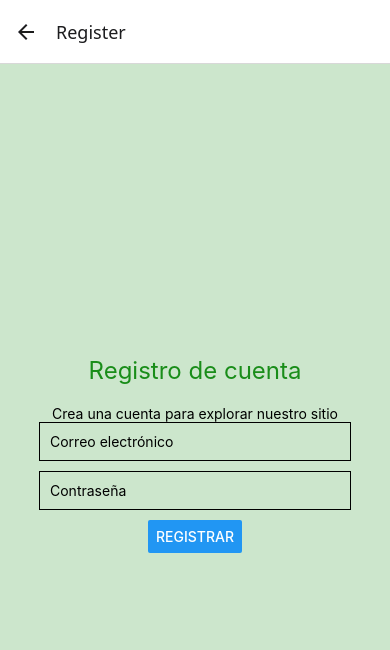
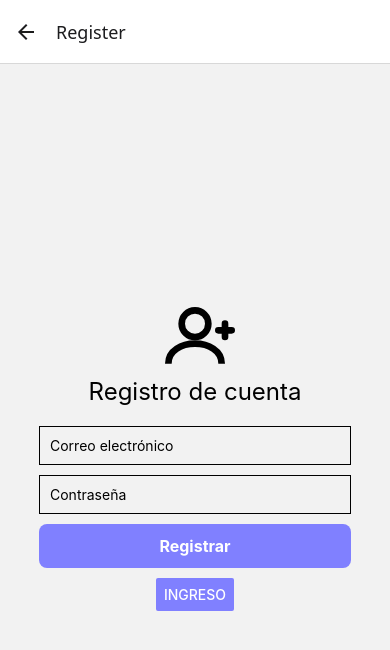
Before and after one commit to carol-puentes/Login-Register, a React Native app: screen /Register in a window 390 px wide. Shown: the top 650 px of the page. Built offline with nearby package versions, Linux system fonts and the light colour scheme; no server answers.

Commit message:
Interfaz register

```diff
--- a/Screens/RegisterScreen.js
+++ b/Screens/RegisterScreen.js
@@ -1,10 +1,93 @@
 import React, { useState } from "react";
-import { View, Text, TextInput, Button, StyleSheet } from "react-native";
+import {
+  View,
+  Text,
+  TextInput,
+  TouchableOpacity,
+  Button,
+  StyleSheet,
+  Dimensions,
+} from "react-native";
 import { auth } from "../firebaseConfig";
 import { createUserWithEmailAndPassword } from "firebase/auth";
 import Toast from "react-native-toast-message"; // Importa Toast
+import Svg, {
+  Path,
+  Defs,
+  LinearGradient,
+  Stop,
+  Circle,
+} from "react-native-svg";
 
-export default function RegisterScreen() {
+// Componente para el efecto de marco con degradado
+const DynamicIslandBackground = () => {
+  const { width } = Dimensions.get("window");
+
+  return (
+    <>
+      <View
+        style={{ position: "absolute", top: 0, left: 0, width, height: 250 }}
+      >
+        <Svg width={width} height={250} viewBox={`0 0 ${width} 250`}>
+          <Defs>
+            <LinearGradient id="grad" x1="0" y1="0" x2="1" y2="0">
+              <Stop offset="10%" stopColor="#fff7ad" />
+              <Stop offset="100%" stopColor="#ffa9f9" />
+            </LinearGradient>
+          </Defs>
+
+          {/* SECION FORMA  */}
+          <Path
+            d={`
+                    M0,250
+                    Q${width * 0.25},125 ${width * 0.5},160
+                    Q${width * 0.75},190 ${width},125
+                    L${width},0
+                    L0,0
+                    Z
+                  `}
+            fill="url(#grad)"
+          />
+        </Svg>
+      </View>
+
+      {/* Fondo en la parte inferior (rotado 180°) */}
+      <View
+        style={{
+          position: "absolute",
+          bottom: 0,
+          left: 0,
+          width,
+          height: 150,
+          transform: [{ rotate: "180deg" }], // Rotamos la vista
+        }}
+      >
+        <Svg width={width} height={150} viewBox={`0 0 ${width} 150`}>
+          <Defs>
+            <LinearGradient id="grad" x1="0" y1="0" x2="1" y2="0">
+              <Stop offset="10%" stopColor="#fff7ad" />
+              <Stop offset="100%" stopColor="#ffa9f9" />
+            </LinearGradient>
+          </Defs>
+
+          <Path
+            d={`
+              M0,150
+              Q${width * 0.25},50 ${width * 0.5},80
+              Q${width * 0.75},120 ${width},90
+              L${width},0
+              L0,0
+              Z
+            `}
+            fill="url(#grad)"
+          />
+        </Svg>
+      </View>
+    </>
+  );
+};
+
+export default function RegisterScreen({ navigation }) {
   const [email, setEmail] = useState("");
   const [password, setPassword] = useState("");
 
@@ -38,8 +121,39 @@ export default function RegisterScreen() {
 
   return (
     <View style={styles.container}>
+      <DynamicIslandBackground />
+
+      {/* SVG del icono de usuario */}
+      <Svg width={80} height={80} viewBox="0 0 24 24">
+        {/* Cabeza del usuario */}
+        <Circle
+          cx="12"
+          cy="8"
+          r="4"
+          stroke="black"
+          strokeWidth="2"
+          fill="none"
+        />
+
+        {/* Cuerpo del usuario */}
+        <Path
+          d="M4 20c0-4 4-6 8-6s8 2 8 6"
+          stroke="black"
+          strokeWidth="2"
+          fill="none"
+        />
+
+        {/* Signo de + (para indicar registro) */}
+        <Path
+          d="M19 10h4m-2-2v4"
+          stroke="black"
+          strokeWidth="2"
+          strokeLinecap="round"
+        />
+      </Svg>
+
       <Text style={styles.title}>Registro de cuenta</Text>
-      <Text style={styles.description}>Crea una cuenta para explorar nuestro sitio</Text>
+
       <TextInput
         style={styles.input}
         placeholder="Correo electrónico"
@@ -53,13 +167,37 @@ export default function RegisterScreen() {
         onChangeText={setPassword}
         secureTextEntry
       />
-      <Button title="Registrar" onPress={handleRegister} />
+       {/* Botón Personalizado */}
+        <TouchableOpacity style={styles.button} onPress={handleRegister}>
+          <Text style={styles.buttonText}>Registrar</Text>
+        </TouchableOpacity>
+
+        <Button
+          title="Ingreso"  color="#8080ff"
+          onPress={() => navigation.navigate("Login")}
+        />
+
     </View>
   );
 }
 
 const styles = StyleSheet.create({
-  container: { flex: 1, justifyContent: "center", alignItems: "center", backgroundColor:"#cce6cc" },
-  title: { fontSize: 24, marginBottom: 20, color:"#198d19"},
+  container: { flex: 1, justifyContent: "center", alignItems: "center" },
+  title: { fontSize: 24, marginBottom: 20 },
   input: { width: "80%", padding: 10, borderWidth: 1, marginBottom: 10 },
+  button: {
+    backgroundColor: "#8080ff",
+    paddingVertical: 12,
+    paddingHorizontal: 20,
+    borderRadius: 8,
+    alignItems: "center",
+    justifyContent: "center",
+    width: "80%",
+    marginBottom: 10,
+  },
+  buttonText: {
+    color: "#fff",
+    fontSize: 16,
+    fontWeight: "bold",
+  },
 });
```
